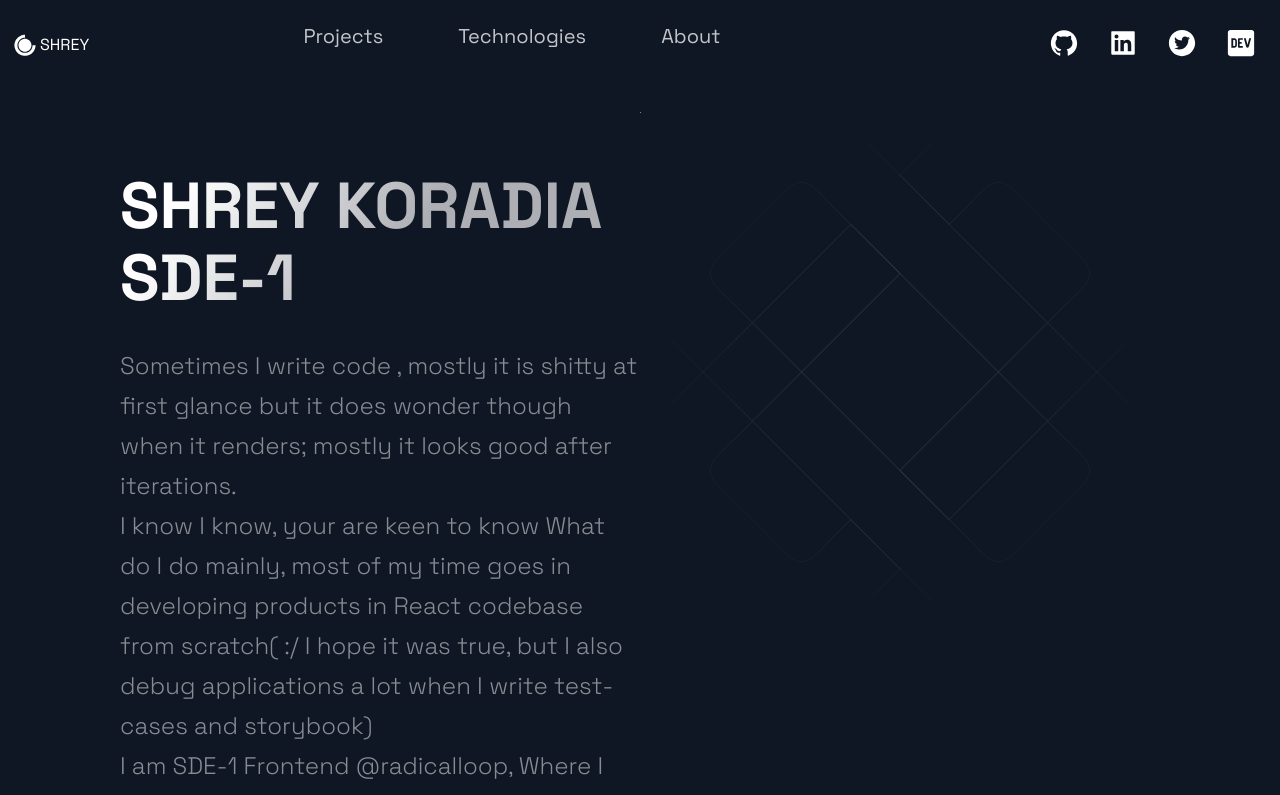
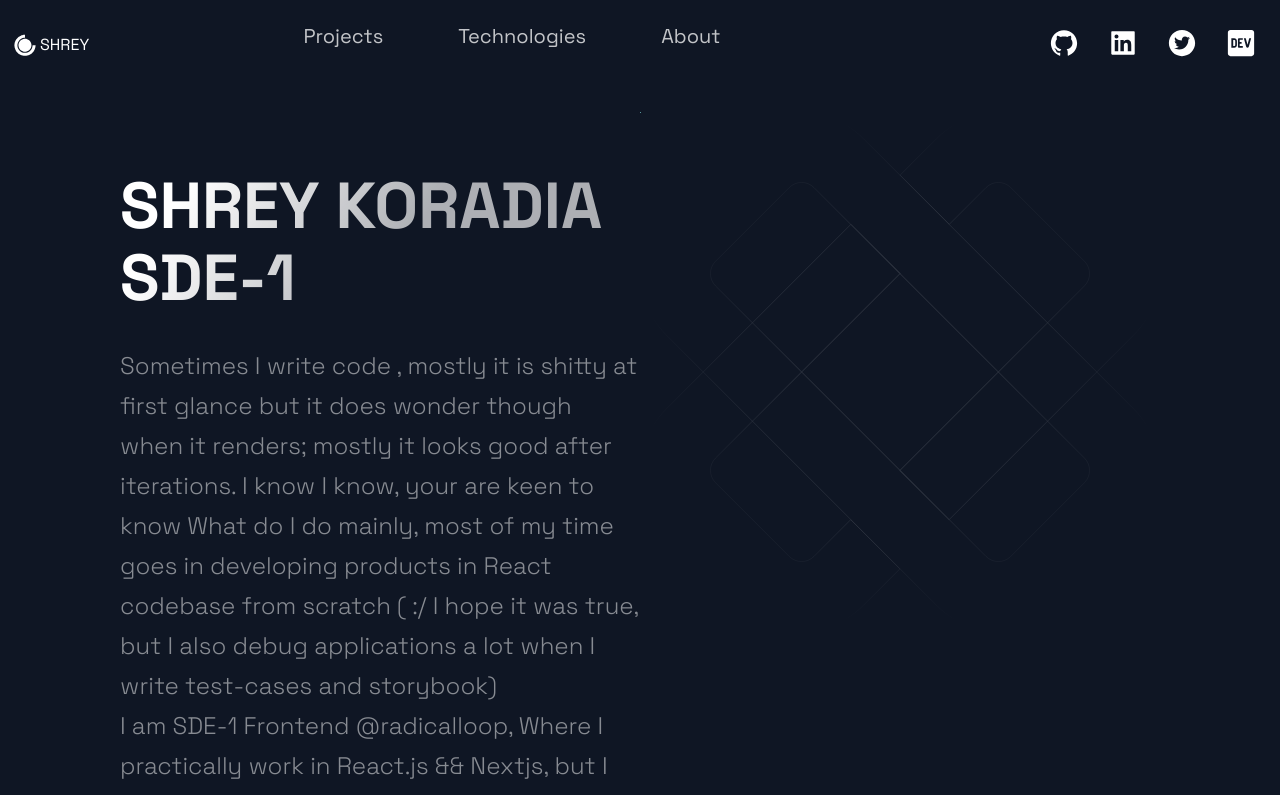
Before and after one commit to shreykoradia/portfolioV3, a Next.js app: page / in a window 1280 px wide. Shown: the top 795 px of the page. Built offline with nearby package versions, Linux system fonts and the light colour scheme.

Commit message:
Update Hero.js

```diff
--- a/src/components/Hero/Hero.js
+++ b/src/components/Hero/Hero.js
@@ -19,9 +19,8 @@ const Hero = (props) => (
         <SectionText>
           Sometimes I write code , mostly it is shitty at first glance but it
           does wonder though when it renders; mostly it looks good after
-          iterations.
-          <br />I know I know, your are keen to know What do I do mainly, most
-          of my time goes in developing products in React codebase from scratch(
+          iterations. I know I know, your are keen to know What do I do mainly, most
+          of my time goes in developing products in React codebase from scratch (
           :/ I hope it was true, but I also debug applications a lot when I
           write test-cases and storybook)
           <br />I am SDE-1 Frontend @radicalloop, Where I practically work in
```
